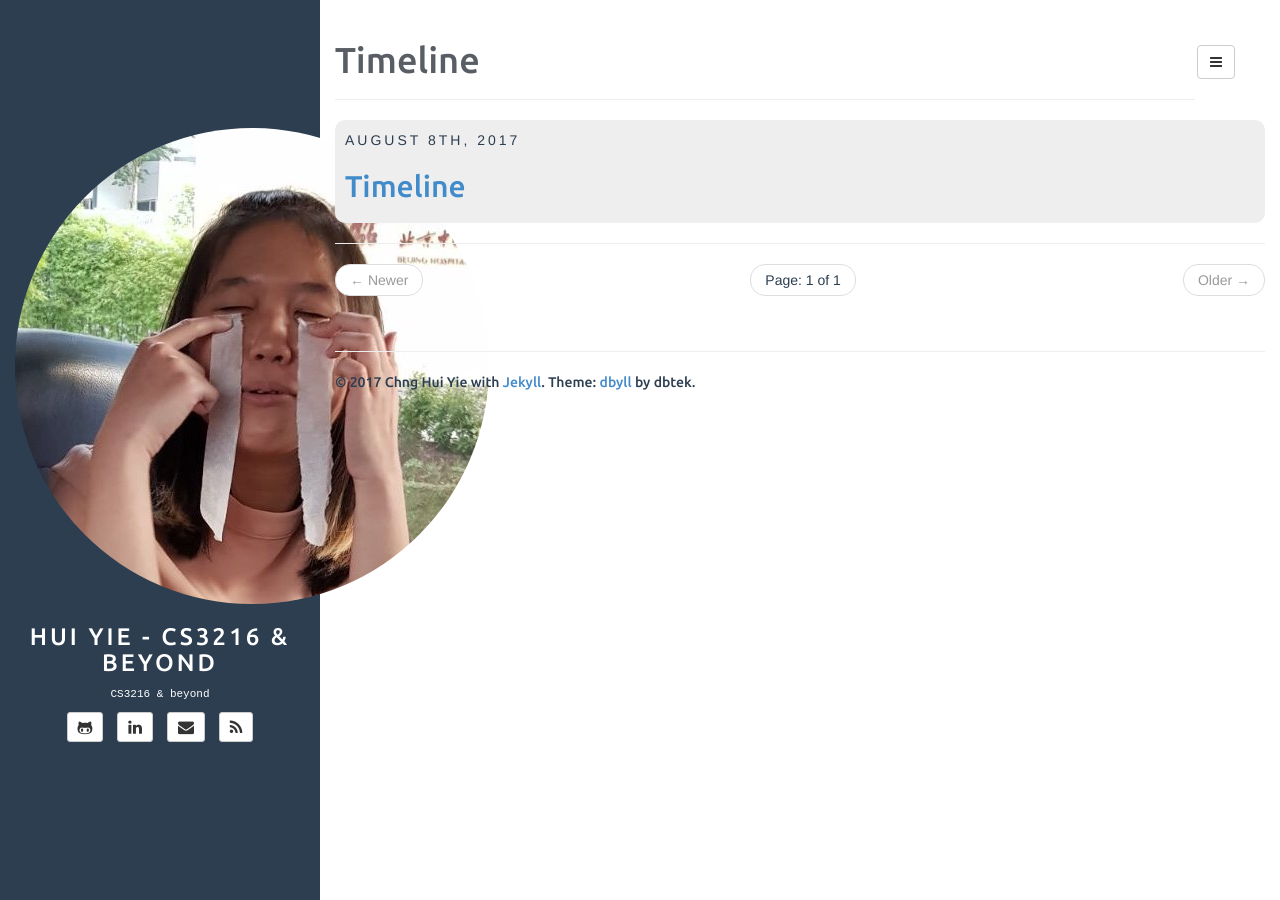
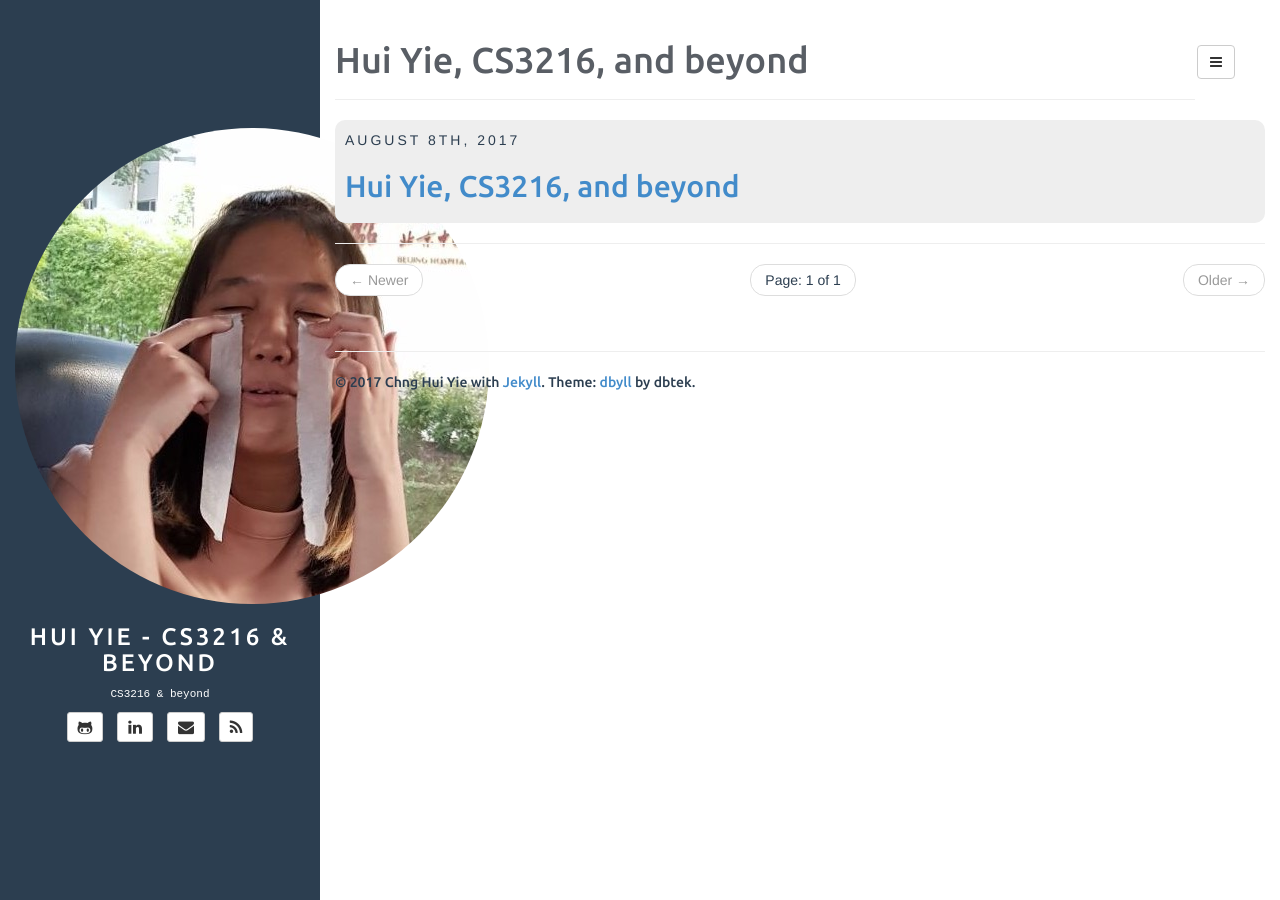
Before and after one commit to huiyie/huiyie.github.io, a Jekyll site: the page built from index.html, in a window 1280 px wide. Built offline with Jekyll 4.4.1, drawn with Linux system fonts in a browser that asks for light colours; the list of posts is cut into pages by our own code.

Commit message:
modify blog title

```diff
--- a/_config.yml
+++ b/_config.yml
@@ -14,9 +14,9 @@ defaults:
     scope:
       path: "" # empty string for all files
     values:
-      title: Timeline
+      title: Hui Yie, CS3216, and beyond
 
-description: THE description
+description: A blog for CS3216 and beyond :)
 author:
   name: Chng Hui Yie
   email: chng.huiyie@u.nus.edu
```
